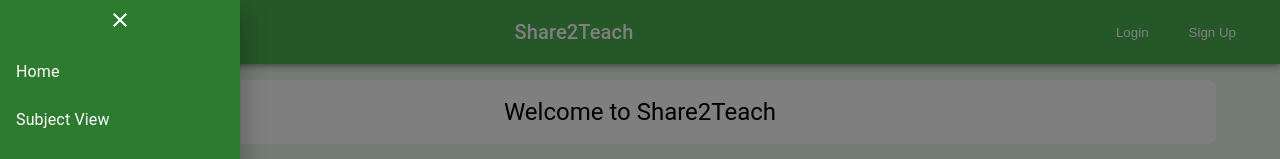
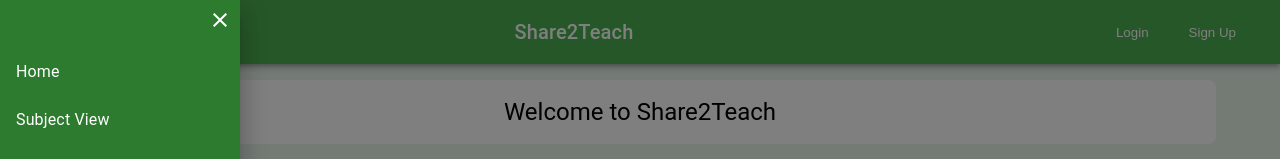
Before and after one commit to TS29TR21/Front-end, a React (Create React App) app in the folder frontend-bananaboat/: page / in a window 1280 px wide. Both pictures are taken after a click on the button "menu". Shown: the top 159 px of the page. Built offline with nearby package versions, Linux system fonts and the light colour scheme.

Commit message:
Update home.js

```diff
--- a/frontend-bananaboat/src/components/home.js
+++ b/frontend-bananaboat/src/components/home.js
@@ -171,7 +171,7 @@
           },
         }}
       >
-        <IconButton onClick={toggleSidebar}>
+        <IconButton onClick={toggleSidebar} sx={{ marginLeft: "auto" }}>
           <CloseIcon style={{ color: "white" }} />
         </IconButton>
         <List>
```
